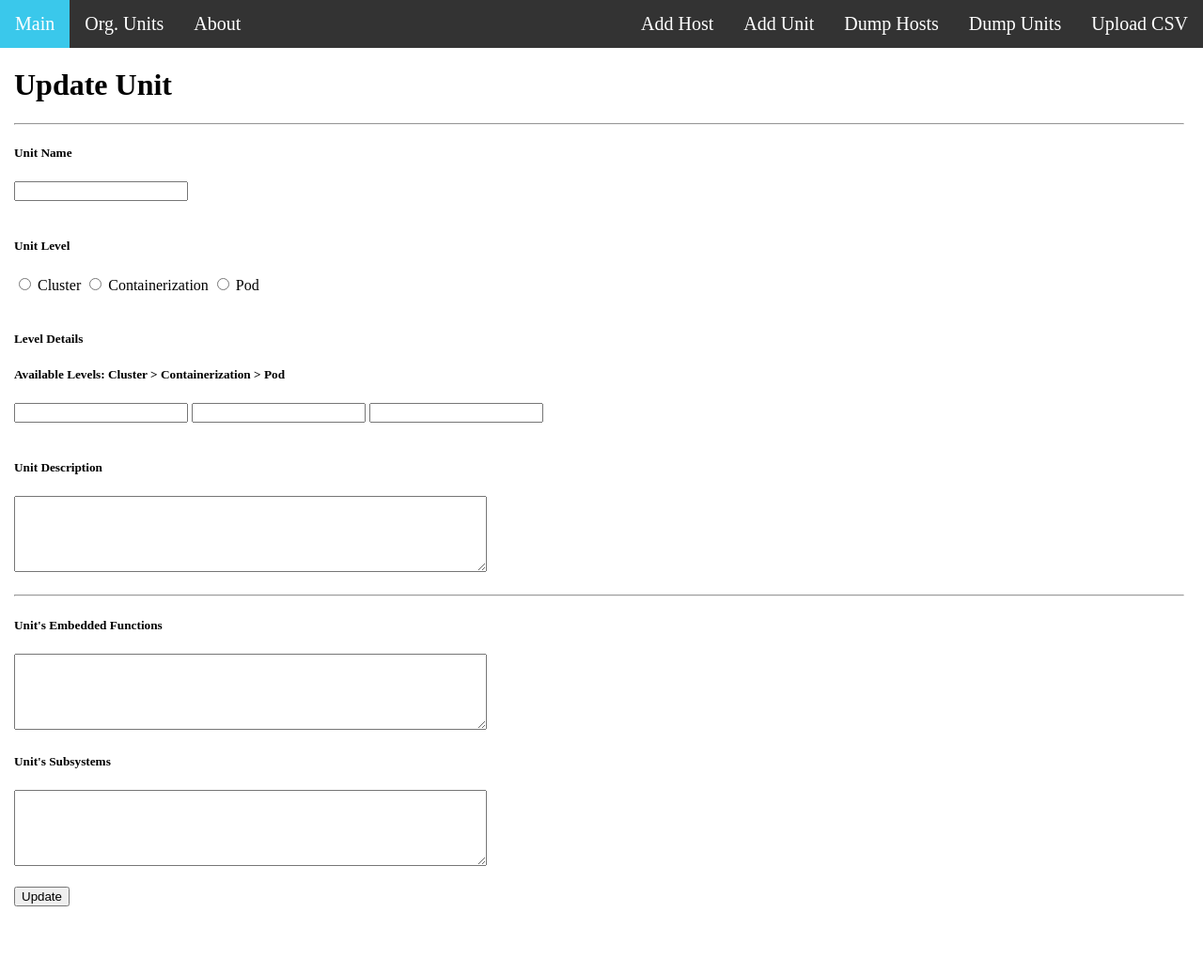
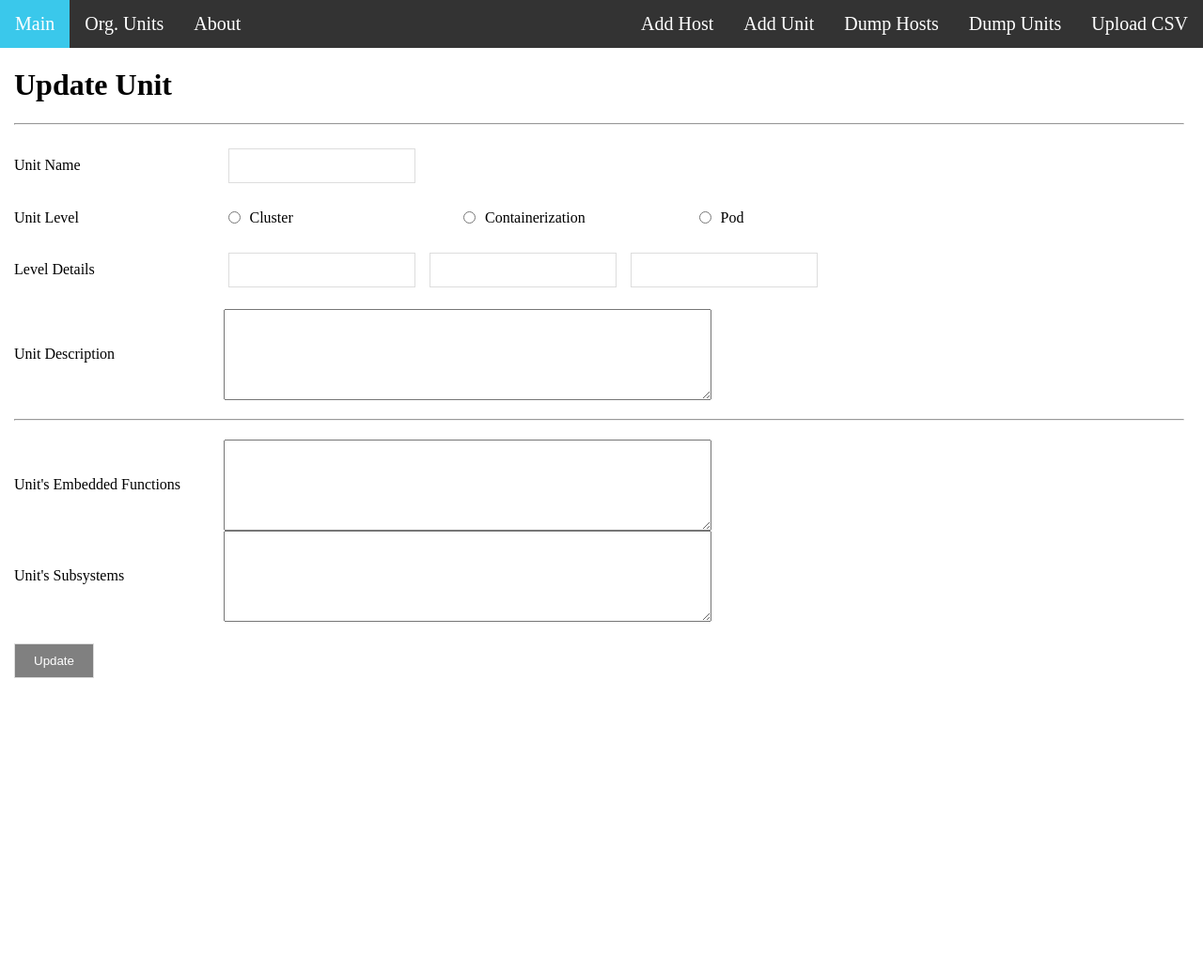
Before and after one commit to Lab-Brat/flask_masque, a Flask app: template templates/unit_update.html in a window 1280 px wide. Shown: the whole page at 94% size. After the commit the page ends 722 px from the top, so only its background shows below. Run offline with Flask 2, Linux system fonts and the light colour scheme; the template is opened without the code that fills it, so the values that code supplies are empty.

Commit message:
update css in unit update form

```diff
--- a/templates/unit_update.html
+++ b/templates/unit_update.html
@@ -10,13 +10,13 @@
     <hr/>
 
     <form action="/unit_update/{{ unit.id }}" method="POST">
-        <section>
-            <h5>Unit Name</h5>
+        <section class="form-inline">
+            <label>Unit Name</label>
             <input type="text" name="unit_name" value="{{unit.unit_name}}" required/>
         </section><br/>
 
-        <section>
-            <h5>Unit Level</h5>
+        <section class="form-inline">
+            <label>Unit Level</label>
             <input type="radio" id="cluster" name="unit_level" {{lvl[0][1]}} value="cluster" required>
             <label for="cluster">Cluster</label>
             <input type="radio" id="containerization" name="unit_level" {{lvl[1][1]}} value="containerization" required>
@@ -25,31 +25,30 @@
             <label for="pod">Pod</label>
         </section><br/>
 
-        <section>
-            <h5>Level Details</h5>
-            <h5>Available Levels: Cluster > Containerization > Pod</h5>
+        <section class="form-inline">
+            <label>Level Details</label>
             <input type="text" name="cluster" value="{{unit.cluster}}" required/>
             <input type="text" name="containerization" value="{{unit.containerization}}"/>
             <input type="text" name="pod" value="{{unit.pod}}" name="pod"/>
         </section><br/>
 
-        <section>
-            <h5>Unit Description</h5>
+        <section class="form-inline">
+            <label>Unit Description</label>
             <textarea name="description" rows="5" cols="60">{{unit.description}}</textarea>
         </section>
         <hr/>
 
-        <section>
-            <h5>Unit's Embedded Functions</h5>
+        <section class="form-inline">
+            <label>Unit's Embedded Functions</label>
             <textarea name="unit_functions" rows="5" cols="60" required>{{unit.unit_functions}}</textarea>
         </section>
 
-        <section>
-            <h5>Unit's Subsystems</h5>
+        <section class="form-inline">
+            <label>Unit's Subsystems</label>
             <textarea name="unit_subsystems" rows="5" cols="60" required>{{unit.unit_subsystems}}</textarea>
         </section><br/>
 
-        <section>
+        <section class="form-inline">
             <button type="submit" class="btn btn-primary">Update</button>
         </section>
 
```
